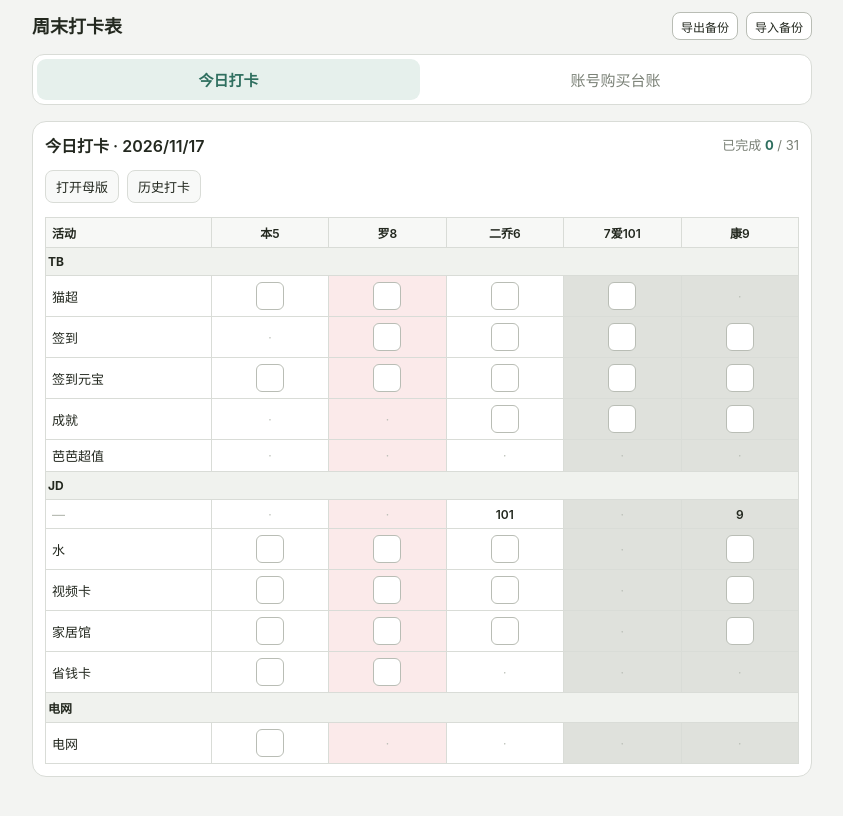
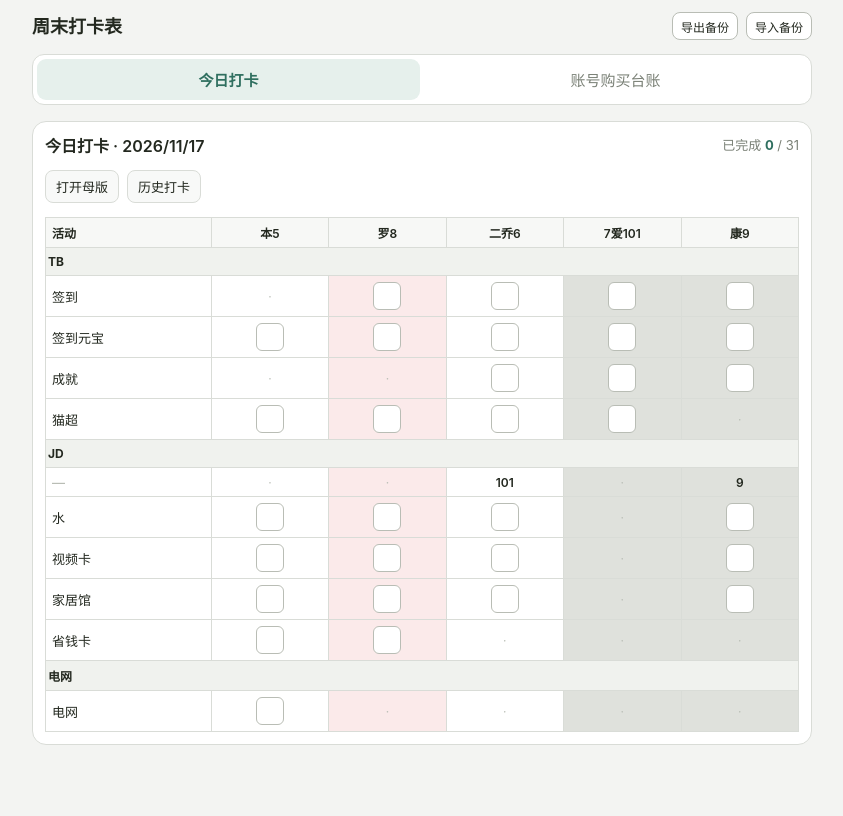
Before and after one commit to ccocola/my-checkin-web, a plain HTML site: page index.html in a window 1280 px wide. Shown: the whole page, without its empty margins (218-1061 px from the left). Drawn offline with Linux system fonts and the light colour scheme.

Commit message:
Update index.html

```diff
--- a/index.html
+++ b/index.html
@@ -183,11 +183,10 @@ columns:[
 ],
 groups:[
 {id:uid(), name:'TB', rows:[
-{id:uid(), label:'猫超',     targets:{}, cells:{}},
 {id:uid(), label:'签到',     targets:{}, cells:{}},
 {id:uid(), label:'签到元宝', targets:{}, cells:{}},
 {id:uid(), label:'成就',     targets:{}, cells:{}},
-{id:uid(), label:'芭芭超值', targets:{}, cells:{}}
+{id:uid(), label:'猫超', targets:{}, cells:{}}
 ]},
 {id:uid(), name:'JD', rows:[
 {id:uid(), label:'', header:true, targets:{}, cells:{}},
```
